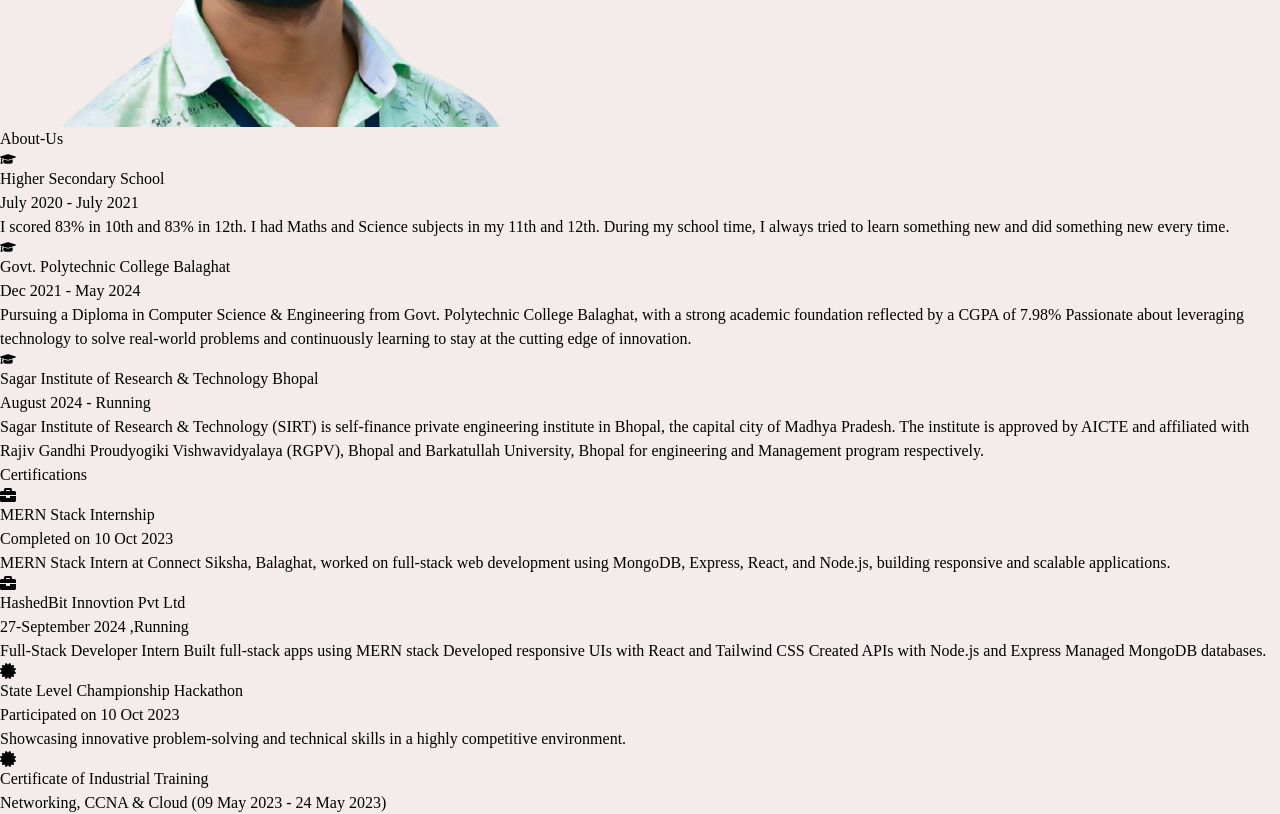
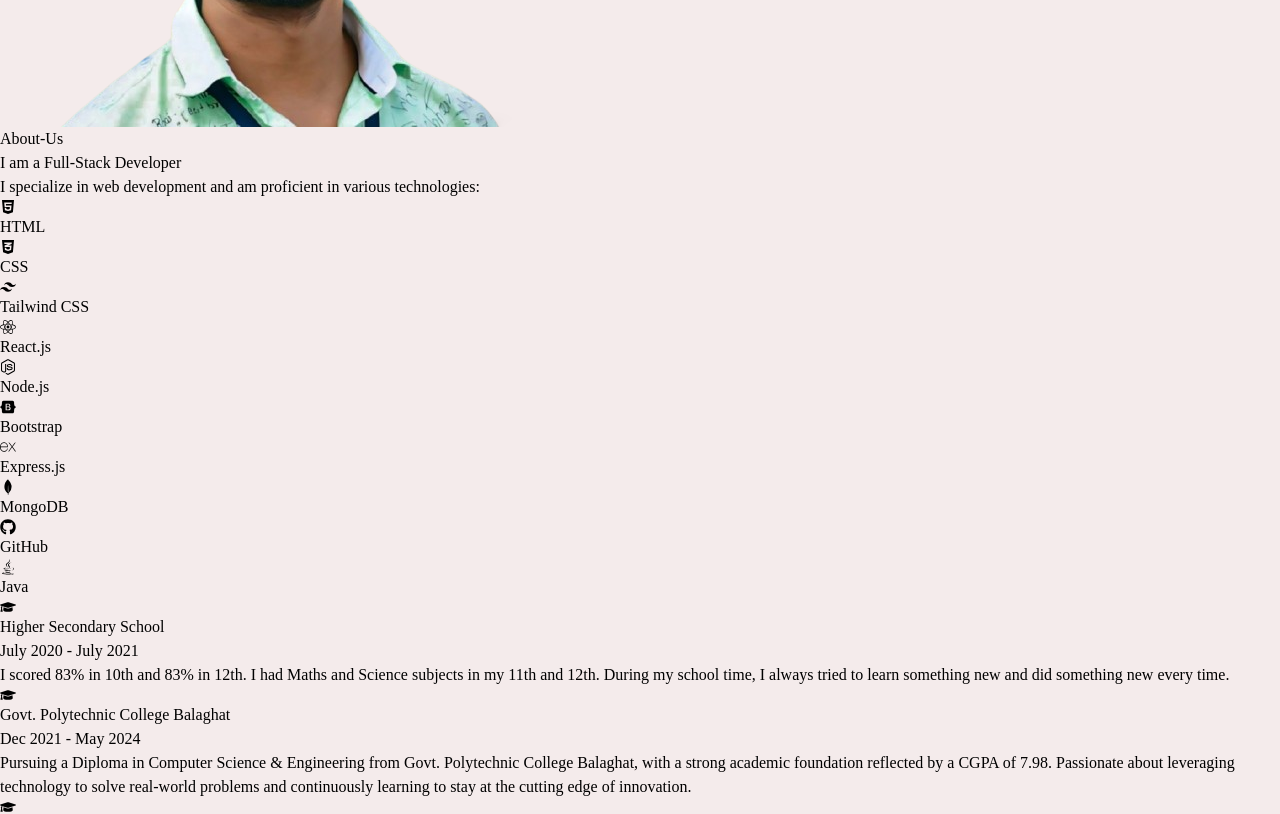
Before and after one commit to Sanjusende/Sanjay-sportfolio, a React (Vite) app: page / in a window 1280 px wide. Shown: the part 1120-1934 px from the top of the page. Built offline with nearby package versions, Linux system fonts and the light colour scheme.

Commit message:
my portfolio

```diff
--- a/src/Components/AboutUs.jsx
+++ b/src/Components/AboutUs.jsx
@@ -1,5 +1,7 @@
 import React from "react";
 import { FaGraduationCap, FaBriefcase, FaCertificate } from "react-icons/fa";
+import { FaHtml5, FaCss3Alt, FaReact, FaNodeJs, FaBootstrap, FaGithub, FaJava } from "react-icons/fa";
+import { SiTailwindcss, SiExpress, SiMongodb } from "react-icons/si";
 
 const educationData = [
   {
@@ -11,13 +13,13 @@ const educationData = [
   {
     institution: "Govt. Polytechnic College Balaghat",
     date: "Dec 2021 - May 2024",
-    description: "Pursuing a Diploma in Computer Science & Engineering from Govt. Polytechnic College Balaghat, with a strong academic foundation reflected by a CGPA of 7.98% Passionate about leveraging technology to solve real-world problems and continuously learning to stay at the cutting edge of innovation.",
+    description: "Pursuing a Diploma in Computer Science & Engineering from Govt. Polytechnic College Balaghat, with a strong academic foundation reflected by a CGPA of 7.98. Passionate about leveraging technology to solve real-world problems and continuously learning to stay at the cutting edge of innovation.",
     icon: <FaGraduationCap className="mr-2" />
   },
   {
-    institution: "Sagar Institute of Research & Technology Bhopal ",
+    institution: "Sagar Institute of Research & Technology Bhopal",
     date: "August 2024 - Running",
-    description: "Sagar Institute of Research & Technology (SIRT) is self-finance private engineering institute in Bhopal, the capital city of Madhya Pradesh. The institute is approved by AICTE and affiliated with Rajiv Gandhi Proudyogiki Vishwavidyalaya (RGPV), Bhopal and Barkatullah University, Bhopal for engineering and Management program respectively.",
+    description: "Sagar Institute of Research & Technology (SIRT) is a self-finance private engineering institute in Bhopal, the capital city of Madhya Pradesh. The institute is approved by AICTE and affiliated with Rajiv Gandhi Proudyogiki Vishwavidyalaya (RGPV), Bhopal and Barkatullah University, Bhopal for engineering and management programs respectively.",
     icon: <FaGraduationCap className="mr-2" />
   }
 ];
@@ -31,7 +33,7 @@ const certificatesData = [
   },
   {
     title: "HashedBit Innovtion Pvt Ltd",
-    date: "27-September 2024 ,Running",
+    date: "27-September 2024, Running",
     description: "Full-Stack Developer Intern Built full-stack apps using MERN stack Developed responsive UIs with React and Tailwind CSS Created APIs with Node.js and Express Managed MongoDB databases.",
     icon: <FaBriefcase className="mr-2" />
   },
@@ -49,13 +51,46 @@ const certificatesData = [
   }
 ];
 
+const techData = [
+  { name: "HTML", icon: <FaHtml5 className="text-orange-600" /> },
+  { name: "CSS", icon: <FaCss3Alt className="text-blue-500" /> },
+  { name: "Tailwind CSS", icon: <SiTailwindcss className="text-teal-500" /> },
+  { name: "React.js", icon: <FaReact className="text-blue-400" /> },
+  { name: "Node.js", icon: <FaNodeJs className="text-green-600" /> },
+  { name: "Bootstrap", icon: <FaBootstrap className="text-purple-600" /> },
+  { name: "Express.js", icon: <SiExpress className="text-gray-700" /> },
+  { name: "MongoDB", icon: <SiMongodb className="text-green-500" /> },
+  { name: "GitHub", icon: <FaGithub className="text-gray-600" /> },
+  { name: "Java", icon: <FaJava className="text-red-600" /> },
+];
+
 const EducationAndCertificates = () => {
   return (
-
-    <section className="container mt-28 mx-auto p-4 rounded-lg shadow-md max-h-[500px] overflow-y-auto">
+    <section className="container mt-28 mx-auto p-4 rounded-lg shadow-md overflow-y-auto">
       <h1 className="flex justify-center mb-8 items-center text-5xl mt-4 lg:text-6xl tracking-widest text-gray-500 font-bold">
         <span className="text-[var(--orange-color)]">A</span>bout-Us
       </h1>
+
+      {/* About Me Section */}
+      <div className="mb-8 lg:mx-40 border-l-4 pl-4">
+        <h3 className="text-4xl font-bold text-black mb-2">
+          I am  a Full-Stack Developer
+        </h3>
+        <p className="text-gray-700 text-xl">I specialize in web development and am proficient in various technologies:</p>
+      </div>
+
+      {/* Technologies Section */}
+      <div className="flex flex-wrap gap-4 lg:mx-40 mb-8">
+        {techData.map((tech, index) => (
+          <div
+            key={index}
+            className="flex items-center text-xl gap-2 shadow-xl px-5 py-2 rounded-lg transition-transform duration-300 ease-in-out transform hover:scale-110 bg-gray-100"
+          >
+            <div className="text-2xl">{tech.icon}</div>
+            <span className="text-gray-700 font-semibold">{tech.name}</span>
+          </div>
+        ))}
+      </div>
 
       {/* Education Section */}
       {educationData.map((edu, index) => (
@@ -69,10 +104,7 @@ const EducationAndCertificates = () => {
       ))}
 
       {/* Certificates Section */}
-      <h2 className="text-2xl font-semibold text-center text-green-700 mt-8 mb-4">
-        Certifications
-      </h2>
-
+      <h2 className="text-2xl font-semibold text-center text-green-700 mt-8 mb-4">Certifications</h2>
       {certificatesData.map((cert, index) => (
         <div key={index} className="mb-8 lg:mx-40 border-l-4 border-yellow-500 pl-4">
           <h3 className="text-xl font-bold text-black flex items-center mb-2">
```
